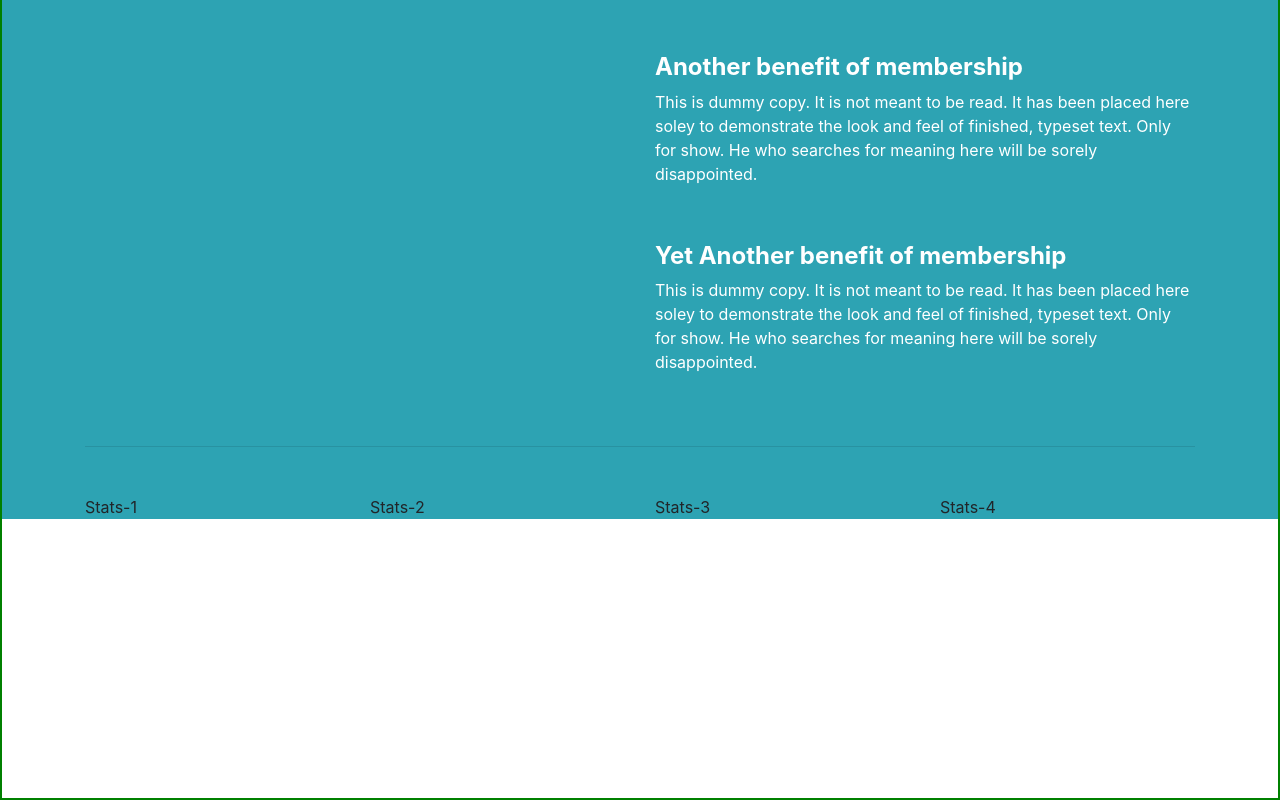
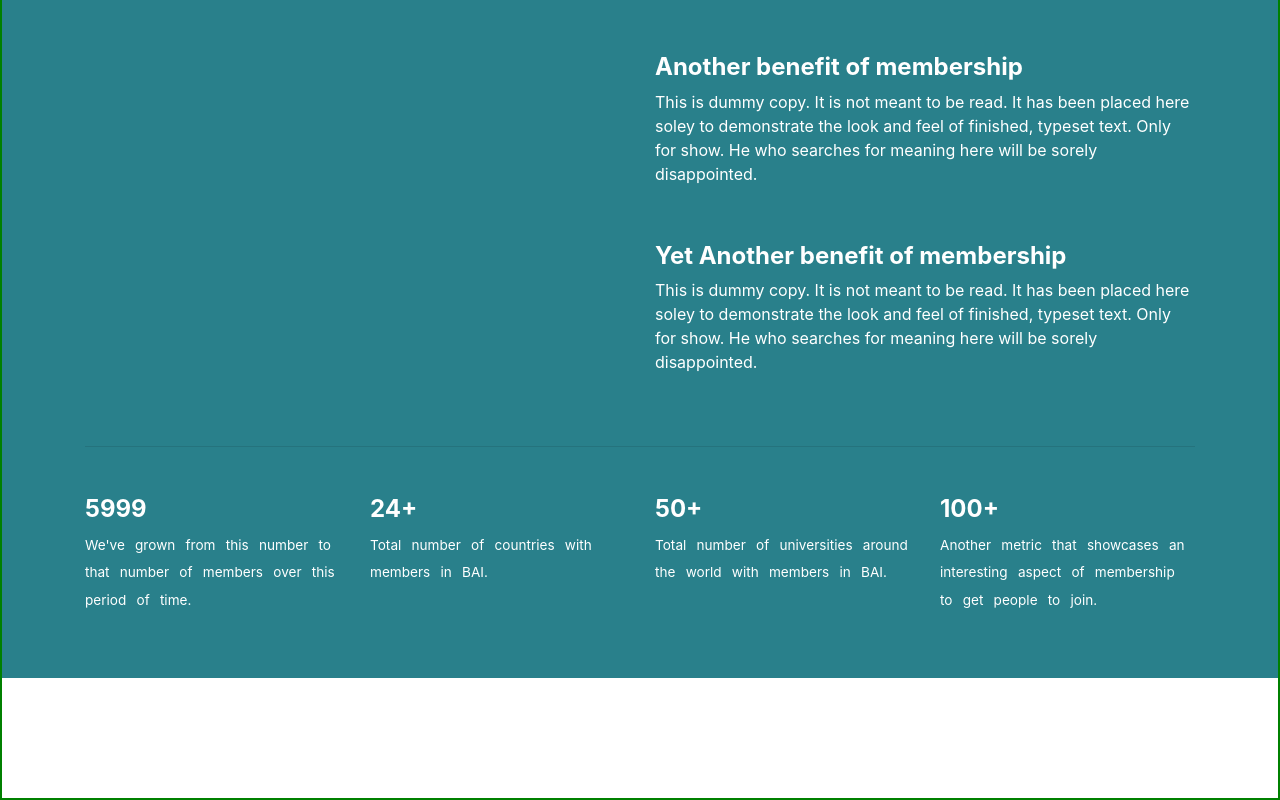
Before and after one commit to tundeiness/Blacks-In-AI, a React (Create React App) app: page / in a window 1280 px wide. Shown: the part 784-1584 px from the top of the page. Built offline with nearby package versions, Linux system fonts and the light colour scheme.

Commit message:
complete styling membership section

```diff
--- a/src/components/membership.js
+++ b/src/components/membership.js
@@ -1,3 +1,4 @@
+/* eslint-disable max-len */
 import React from 'react';
 
 const Membership = () => (
@@ -27,10 +28,22 @@ const Membership = () => (
       </div>
       <hr />
       <div className="row statistics">
-        <div className="col-lg-3 stats-one">Stats-1</div>
-        <div className="col-lg-3 stats-one">Stats-2</div>
-        <div className="col-lg-3 stats-one">Stats-3</div>
-        <div className="col-lg-3 stats-one">Stats-4</div>
+        <div className="col-lg-3 stats-one">
+          <h4>5999</h4>
+          <p>We've grown from this number to that number of members over this period of time.</p>
+        </div>
+        <div className="col-lg-3 stats-two">
+          <h4>24+</h4>
+          <p>Total number of countries with members in BAI.</p>
+        </div>
+        <div className="col-lg-3 stats-three">
+          <h4>50+</h4>
+          <p>Total number of universities around the world with members in BAI.</p>
+        </div>
+        <div className="col-lg-3 stats-four">
+          <h4>100+</h4>
+          <p>Another metric that showcases an interesting aspect of membership to get people to join.</p>
+        </div>
       </div>
     </div>
   </div>
--- a/src/index.css
+++ b/src/index.css
@@ -117,7 +117,7 @@ code {
 /* Membership Components */
 
 .member-wrapper {
-  background-color: rgb(45, 163, 179);
+  background-color: rgb(41, 128, 139);
 }
 
 .member-col-left {
@@ -163,10 +163,30 @@ code {
   text-transform: uppercase;
 }
 
-.button:hover{
+.button:hover {
   text-decoration: none;
 }
 
-.statistics{
+.statistics {
   margin-top: 3rem;
+  /* margin-bottom: 3rem; */
 }
+
+.statistics > div > h4 {
+  color: #ffffff;
+  font-weight: bold;
+}
+
+.statistics > div > p {
+  color: #fff;
+  font-size: .85rem;
+  line-height: 2;
+  word-spacing: .4rem;
+}
+
+.stats-one,
+.stats-two,
+.stats-three,
+.stats-four {
+  margin-bottom: 3rem;
+}
```
